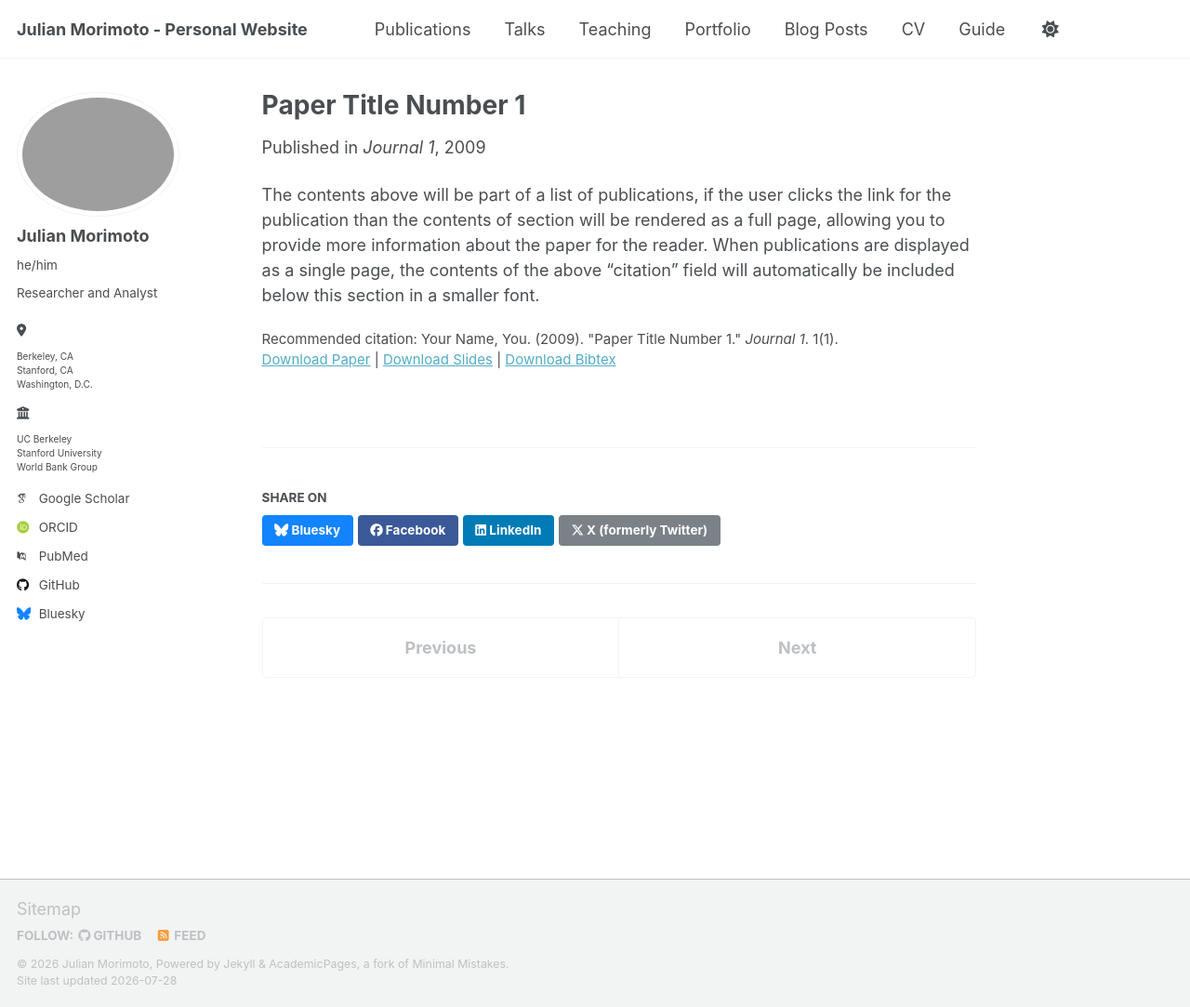
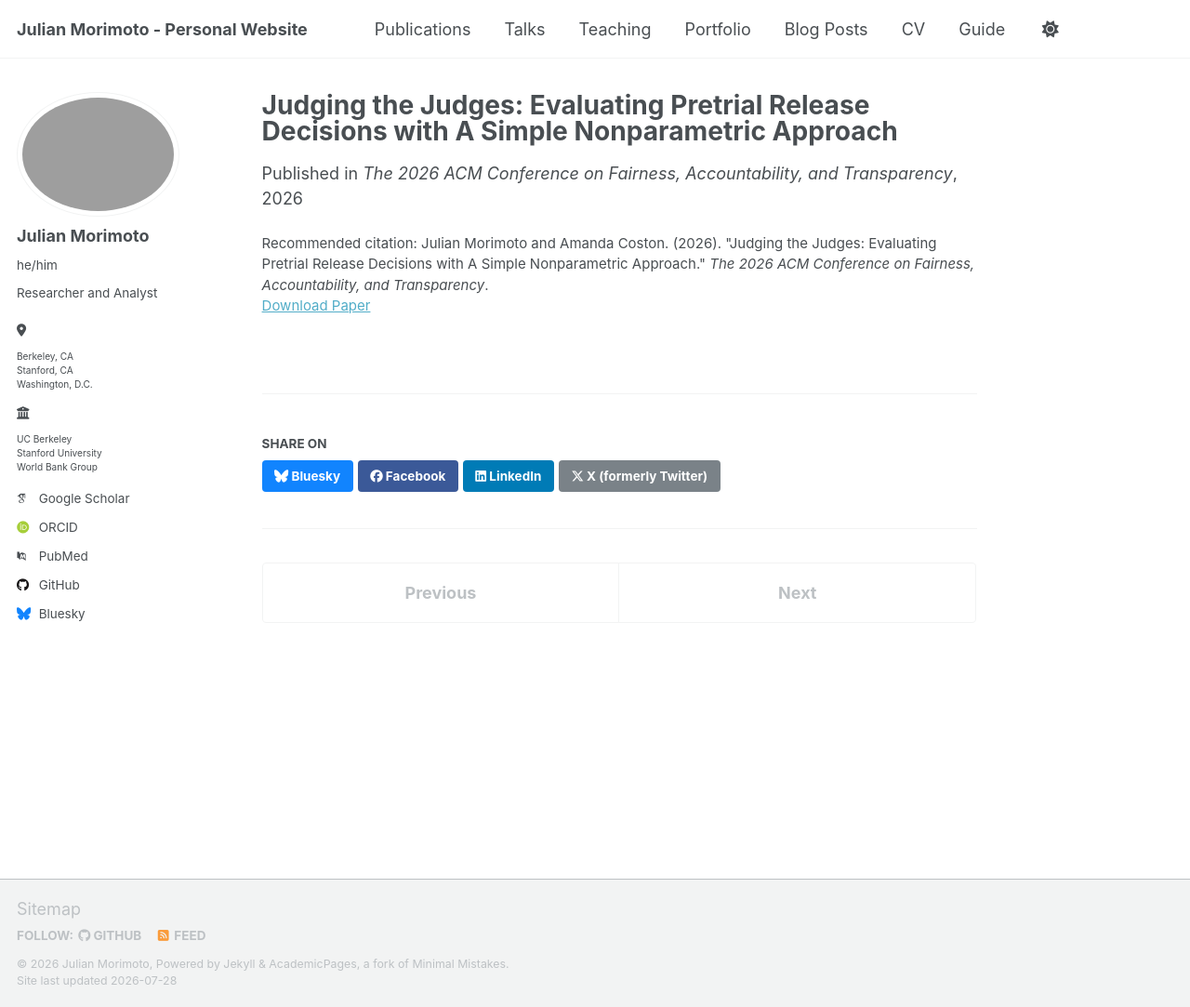
Before and after one commit to jmorimoto-h/my-site, a Jekyll site: the page built from _publications/2009-10-01-paper-title-number-1.md, in a window 1280 px wide and 1083 px high. Shown: the whole window at 93% size. Built offline with Jekyll 4.4.1, drawn with Linux system fonts in a browser that asks for light colours; some web fonts are replaced; a script that is not in the unit is left out.

Commit message:
Update 2009-10-01-paper-title-number-1.md

```diff
--- a/_publications/2009-10-01-paper-title-number-1.md
+++ b/_publications/2009-10-01-paper-title-number-1.md
@@ -1,14 +1,9 @@
 ---
-title: "Paper Title Number 1"
+title: "Judging the Judges: Evaluating Pretrial Release Decisions with A Simple Nonparametric Approach"
 collection: publications
 category: manuscripts
-permalink: /publication/2009-10-01-paper-title-number-1
-excerpt: 'This paper is about the number 1. The number 2 is left for future work.'
-date: 2009-10-01
-venue: 'Journal 1'
-slidesurl: 'http://academicpages.github.io/files/slides1.pdf'
-paperurl: 'http://academicpages.github.io/files/paper1.pdf'
-bibtexurl: 'http://academicpages.github.io/files/bibtex1.bib'
-citation: 'Your Name, You. (2009). &quot;Paper Title Number 1.&quot; <i>Journal 1</i>. 1(1).'
+date: 2026-06-25
+venue: "The 2026 ACM Conference on Fairness, Accountability, and Transparency"
+paperurl: "https://dl.acm.org/doi/abs/10.1145/3805689.3812209"
+citation: 'Julian Morimoto and Amanda Coston. (2026). &quot;Judging the Judges: Evaluating Pretrial Release Decisions with A Simple Nonparametric Approach.&quot; <i>The 2026 ACM Conference on Fairness, Accountability, and Transparency</i>.'
 ---
-The contents above will be part of a list of publications, if the user clicks the link for the publication than the contents of section will be rendered as a full page, allowing you to provide more information about the paper for the reader. When publications are displayed as a single page, the contents of the above "citation" field will automatically be included below this section in a smaller font.
```
